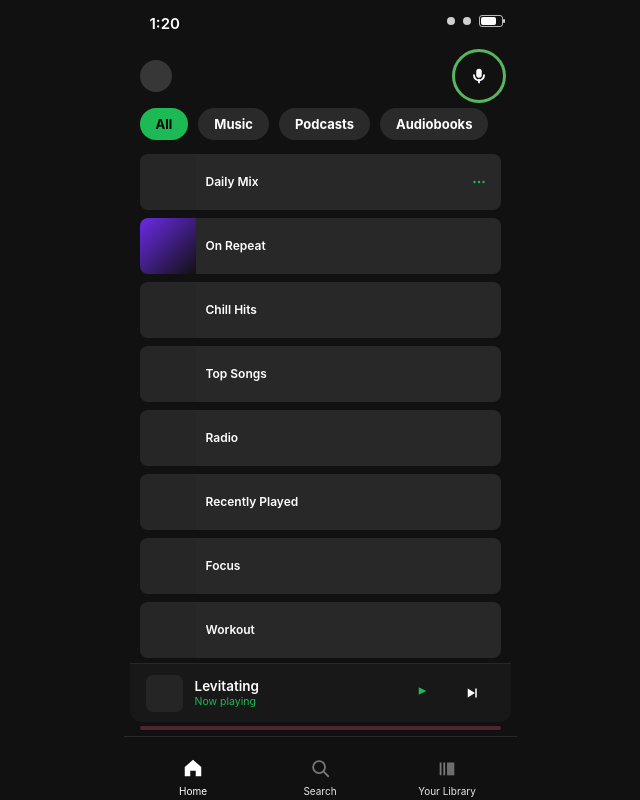
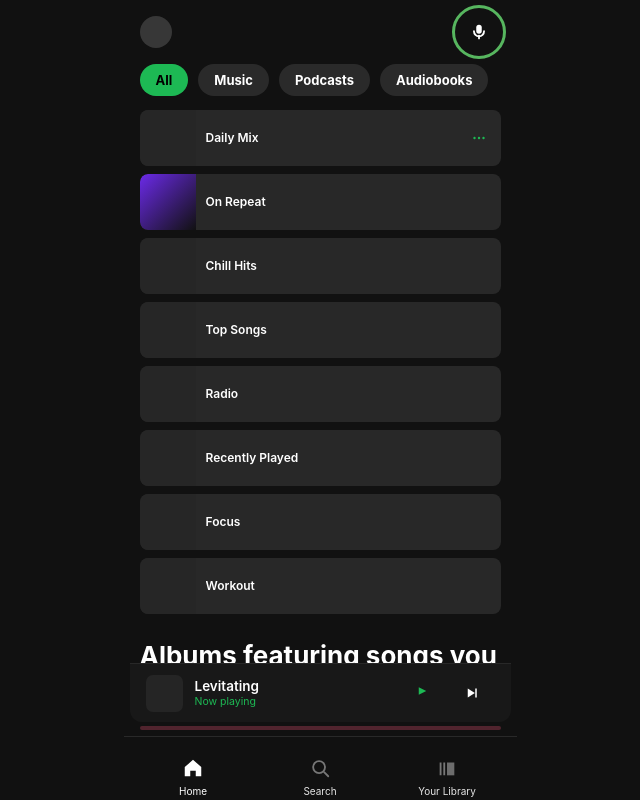
Before and after one commit to aninyag/spotify-accessibility, a React (Vite) app: page / in a window 1280 px wide. Shown: the whole page, without its empty margins (320-960 px from the left). Built offline with nearby package versions, Linux system fonts and the light colour scheme.

Commit message:
making command palette work

```diff
--- a/src/ui/App.tsx
+++ b/src/ui/App.tsx
@@ -268,15 +268,6 @@ export function App() {
   return (
     <div className="appShell">
       <div className="app">
-        <div className="statusBar" aria-hidden="true">
-          <div className="statusTime">1:20</div>
-          <div className="statusRight">
-            <div className="statusDot" />
-            <div className="statusDot" />
-            <div className="statusBattery" />
-          </div>
-        </div>
-
         <main className="screen" role="tabpanel" aria-label="Spotify content">
           {pinError ? (
             <div className="pinErrorBanner" role="alert">
--- a/src/ui/components/Icon.tsx
+++ b/src/ui/components/Icon.tsx
@@ -249,6 +249,7 @@ export function Icon({ name, size = 22, title, className }: Props) {
       role="img"
       aria-label={ariaLabel}
       focusable="false"
+      style={{ pointerEvents: "none" }}
     >
       <Paths name={name} />
     </svg>
--- a/src/ui/components/ListRow.tsx
+++ b/src/ui/components/ListRow.tsx
@@ -22,7 +22,11 @@ export function ListRow(props: {
       tabIndex={0}
       aria-label={props.ariaLabel}
       onClick={(e) => {
-        if (lp.consumeLongPressClick()) return;
+        if (lp.consumeLongPressClick()) {
+          e.preventDefault();
+          e.stopPropagation();
+          return;
+        }
         props.onPress();
       }}
       onKeyDown={(e) => {
@@ -31,7 +35,6 @@ export function ListRow(props: {
       onPointerDown={lp.onPointerDown}
       onPointerUp={lp.onPointerUp}
       onPointerCancel={lp.onPointerCancel}
-      onPointerLeave={lp.onPointerLeave}
       onContextMenu={(e) => {
         if (!props.onLongPress) return;
         e.preventDefault();
--- a/src/ui/components/LongPressable.tsx
+++ b/src/ui/components/LongPressable.tsx
@@ -18,8 +18,12 @@ export function LongPressable(props: {
       className={props.className}
       style={props.style}
       aria-label={props.ariaLabel}
-      onClick={() => {
-        if (lp.consumeLongPressClick()) return;
+      onClick={(e) => {
+        if (lp.consumeLongPressClick()) {
+          e.preventDefault();
+          e.stopPropagation();
+          return;
+        }
         props.onClick?.();
       }}
       onKeyDown={(e) => {
@@ -29,7 +33,6 @@ export function LongPressable(props: {
       onPointerDown={lp.onPointerDown}
       onPointerUp={lp.onPointerUp}
       onPointerCancel={lp.onPointerCancel}
-      onPointerLeave={lp.onPointerLeave}
       onContextMenu={(e) => {
         if (!props.onLongPress) return;
         e.preventDefault();
--- a/src/ui/overlays/CommandPalette.tsx
+++ b/src/ui/overlays/CommandPalette.tsx
@@ -34,6 +34,7 @@ function PinnedPaletteRow(props: {
       onClick={(e) => {
         if (lp.consumeLongPressClick()) {
           e.preventDefault();
+          e.stopPropagation();
           return;
         }
         props.onActivate();
@@ -41,7 +42,6 @@ function PinnedPaletteRow(props: {
       onPointerDown={lp.onPointerDown}
       onPointerUp={lp.onPointerUp}
       onPointerCancel={lp.onPointerCancel}
-      onPointerLeave={lp.onPointerLeave}
       onContextMenu={(e) => {
         e.preventDefault();
         props.onLongPress();
@@ -74,6 +74,7 @@ function SearchHitRow(props: {
       onClick={(e) => {
         if (lp.consumeLongPressClick()) {
           e.preventDefault();
+          e.stopPropagation();
           return;
         }
         props.onPlay();
@@ -81,7 +82,6 @@ function SearchHitRow(props: {
       onPointerDown={lp.onPointerDown}
       onPointerUp={lp.onPointerUp}
       onPointerCancel={lp.onPointerCancel}
-      onPointerLeave={lp.onPointerLeave}
       onContextMenu={(e) => {
         e.preventDefault();
         props.onLongPress();
@@ -190,12 +190,26 @@ export function CommandPalette(props: {
       role="dialog"
       aria-modal="true"
       aria-label="Command palette"
+      onPointerDown={(e) => {
+        if (e.target === e.currentTarget) props.onClose();
+      }}
       onMouseDown={(e) => {
         if (e.target === e.currentTarget) props.onClose();
       }}
     >
-      <div ref={sheetRef} className="bottomSheet" role="document">
-        <div className="bottomSheetHandle" aria-hidden="true" />
+      <div
+        ref={sheetRef}
+        className="bottomSheet"
+        role="document"
+        onPointerDown={(e) => e.stopPropagation()}
+        onMouseDown={(e) => e.stopPropagation()}
+      >
+        <div className="paletteTopBar">
+          <div className="bottomSheetHandle" aria-hidden="true" />
+          <button type="button" className="paletteDoneBtn" onClick={() => props.onClose()} aria-label="Close command palette">
+            Done
+          </button>
+        </div>
 
         {showFirstHint ? (
           <div className="paletteFirstHint" role="region" aria-label="Getting started">
--- a/src/ui/overlays/ContextMenuSheet.tsx
+++ b/src/ui/overlays/ContextMenuSheet.tsx
@@ -15,12 +15,25 @@ export function ContextMenuSheet(props: {
       role="dialog"
       aria-modal="true"
       aria-label={props.ariaLabel}
+      onPointerDown={(e) => {
+        if (e.target === e.currentTarget) props.onClose();
+      }}
       onMouseDown={(e) => {
         if (e.target === e.currentTarget) props.onClose();
       }}
     >
-      <div className="bottomSheet" role="document">
-        <div className="bottomSheetHandle" aria-hidden="true" />
+      <div
+        className="bottomSheet bottomSheetCompact"
+        role="document"
+        onPointerDown={(e) => e.stopPropagation()}
+        onMouseDown={(e) => e.stopPropagation()}
+      >
+        <div className="paletteTopBar">
+          <div className="bottomSheetHandle" aria-hidden="true" />
+          <button type="button" className="paletteDoneBtn" onClick={() => props.onClose()} aria-label="Close menu">
+            Done
+          </button>
+        </div>
         <div style={{ display: "grid", gap: 2 }}>
           {props.items.map((it) => (
             <button
--- a/src/ui/styles.css
+++ b/src/ui/styles.css
@@ -103,69 +103,7 @@ input:focus-visible {
   overflow: hidden;
   position: relative;
   display: grid;
-  grid-template-rows: 44px 1fr auto auto;
-}
-
-.statusBar {
-  position: relative;
-  font-family: var(--font-system);
-  background: transparent;
-}
-
-.statusTime {
-  position: absolute;
-  left: 26px;
-  top: 14px;
-  font-size: 15px;
-  font-weight: 600;
-  line-height: 20px;
-}
-
-.statusRight {
-  position: absolute;
-  right: 14px;
-  top: 15px;
-  display: flex;
-  gap: 8px;
-  align-items: center;
-}
-
-.statusDot {
-  width: 8px;
-  height: 8px;
-  border-radius: 999px;
-  background: white;
-  opacity: 0.8;
-}
-
-.statusBattery {
-  width: 24px;
-  height: 12px;
-  border: 1px solid rgba(255, 255, 255, 0.7);
-  border-radius: 3px;
-  position: relative;
-}
-
-.statusBattery::before {
-  content: "";
-  position: absolute;
-  left: 1px;
-  top: 1px;
-  height: 8px;
-  width: 15px;
-  background: white;
-  border-radius: 2px;
-}
-
-.statusBattery::after {
-  content: "";
-  position: absolute;
-  right: -3px;
-  top: 3px;
-  width: 2px;
-  height: 4px;
-  border-radius: 1px;
-  background: rgba(255, 255, 255, 0.8);
+  grid-template-rows: 1fr auto auto auto;
 }
 
 .screen {
@@ -379,6 +317,8 @@ input:focus-visible {
   padding: 0 16px;
   margin: 0 -16px;
   background: var(--bg-elevated);
+  touch-action: manipulation;
+  -webkit-tap-highlight-color: transparent;
 }
 
 .thumb {
@@ -701,11 +641,18 @@ input:focus-visible {
 }
 
 .bottomSheet {
-  height: 85%;
+  height: 92%;
+  max-height: 92%;
   background: #121212;
   padding: 12px 16px 20px;
   transform: translateY(100%);
   animation: sheetUp 300ms ease-out forwards;
+}
+
+.bottomSheetCompact {
+  height: auto;
+  max-height: 85%;
+  min-height: 0;
 }
 
 @keyframes sheetUp {
@@ -723,6 +670,38 @@ input:focus-visible {
   border-radius: 999px;
   background: #ffffff26;
   margin: 0 auto 12px;
+}
+
+.paletteTopBar {
+  position: relative;
+  display: flex;
+  justify-content: center;
+  align-items: center;
+  min-height: 32px;
+  margin-bottom: 4px;
+}
+
+.paletteTopBar .bottomSheetHandle {
+  margin: 0 auto;
+}
+
+.paletteDoneBtn {
+  position: absolute;
+  right: 0;
+  top: 50%;
+  transform: translateY(-50%);
+  background: transparent;
+  border: none;
+  color: #ffffff;
+  font-size: 15px;
+  font-weight: 700;
+  padding: 10px 4px 10px 16px;
+  cursor: pointer;
+  -webkit-tap-highlight-color: transparent;
+}
+
+.paletteDoneBtn:active {
+  opacity: 0.75;
 }
 
 .voicePrimary {
@@ -772,6 +751,8 @@ input:focus-visible {
   background: transparent;
   border: none;
   text-align: left;
+  touch-action: manipulation;
+  -webkit-tap-highlight-color: transparent;
   color: white;
 }
 
--- a/src/ui/useLongPress.ts
+++ b/src/ui/useLongPress.ts
@@ -1,7 +1,11 @@
 import * as React from "react";
 
-/** Pointer + optional right-click → long-press (mobile-style) for web prototype. */
-export function useLongPress(onLongPress: (() => void) | undefined, ms = 480) {
+/**
+ * Long-press for web + touch prototypes.
+ * Uses pointer capture so small finger movement doesn’t cancel the gesture.
+ * Do not cancel on pointerleave — that breaks touch when the finger shifts slightly.
+ */
+export function useLongPress(onLongPress: (() => void) | undefined, ms = 550) {
   const timerRef = React.useRef<ReturnType<typeof setTimeout> | null>(null);
   const longPressFiredRef = React.useRef(false);
 
@@ -12,17 +16,39 @@ export function useLongPress(onLongPress: (() => void) | undefined, ms = 480) {
     }
   }, []);
 
-  const onPointerDown = React.useCallback(() => {
+  const onPointerDown = React.useCallback(
+    (e: React.PointerEvent<HTMLElement>) => {
       if (!onLongPress) return;
+      if (e.pointerType === "mouse" && e.button !== 0) return;
+      const el = e.currentTarget;
+      try {
+        el.setPointerCapture(e.pointerId);
+      } catch {
+        /* ignore */
+      }
       longPressFiredRef.current = false;
       clearTimer();
-    timerRef.current = setTimeout(() => {
+      timerRef.current = window.setTimeout(() => {
         longPressFiredRef.current = true;
         onLongPress();
       }, ms);
-  }, [onLongPress, ms, clearTimer]);
+    },
+    [onLongPress, ms, clearTimer],
+  );
 
-  const onPointerUp = React.useCallback(() => clearTimer(), [clearTimer]);
+  const onPointerEnd = React.useCallback(
+    (e: React.PointerEvent<HTMLElement>) => {
+      clearTimer();
+      try {
+        if (e.currentTarget.hasPointerCapture?.(e.pointerId)) {
+          e.currentTarget.releasePointerCapture(e.pointerId);
+        }
+      } catch {
+        /* ignore */
+      }
+    },
+    [clearTimer],
+  );
 
   const consumeLongPressClick = React.useCallback(() => {
     if (longPressFiredRef.current) {
@@ -34,9 +60,8 @@ export function useLongPress(onLongPress: (() => void) | undefined, ms = 480) {
 
   return {
     onPointerDown,
-    onPointerUp,
-    onPointerCancel: onPointerUp,
-    onPointerLeave: onPointerUp,
+    onPointerUp: onPointerEnd,
+    onPointerCancel: onPointerEnd,
     consumeLongPressClick,
   };
 }
```
Lines whose indentation alone changed are shown as unchanged.
